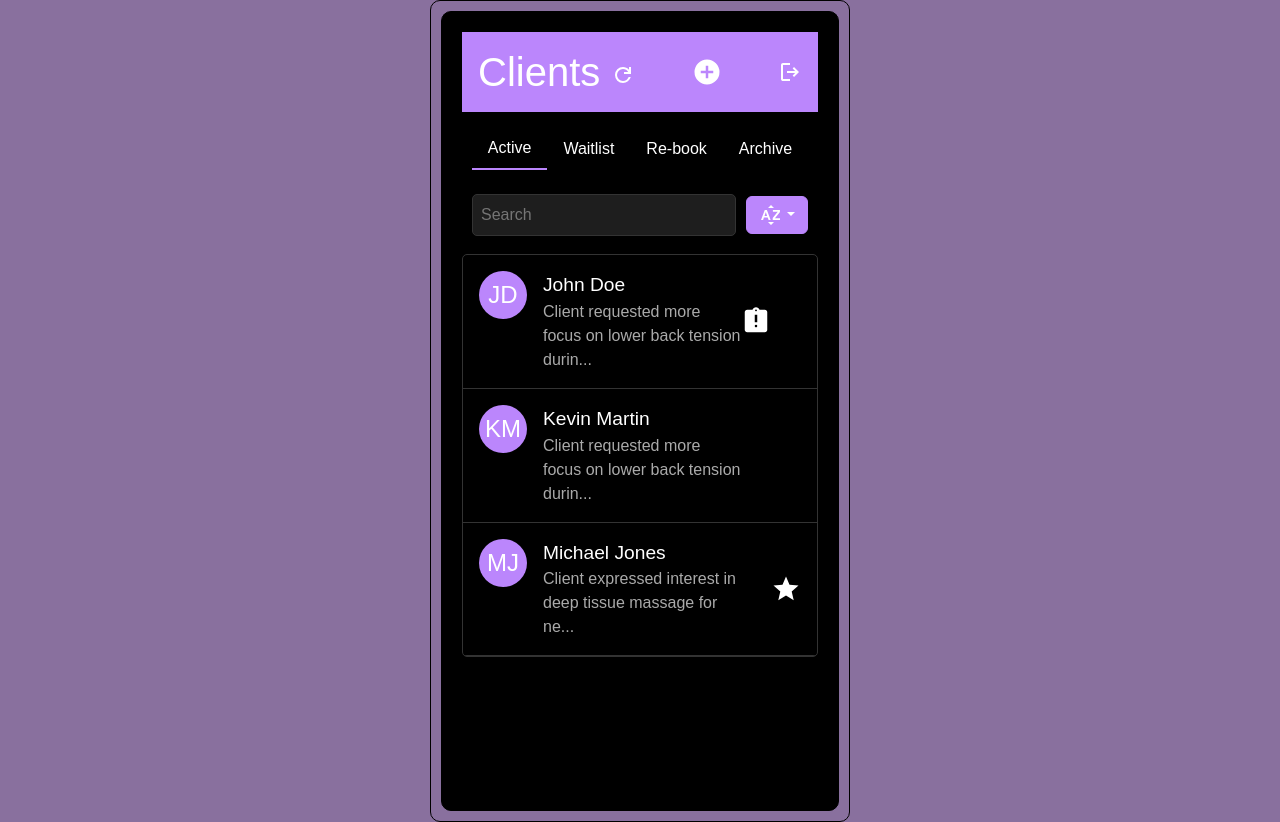
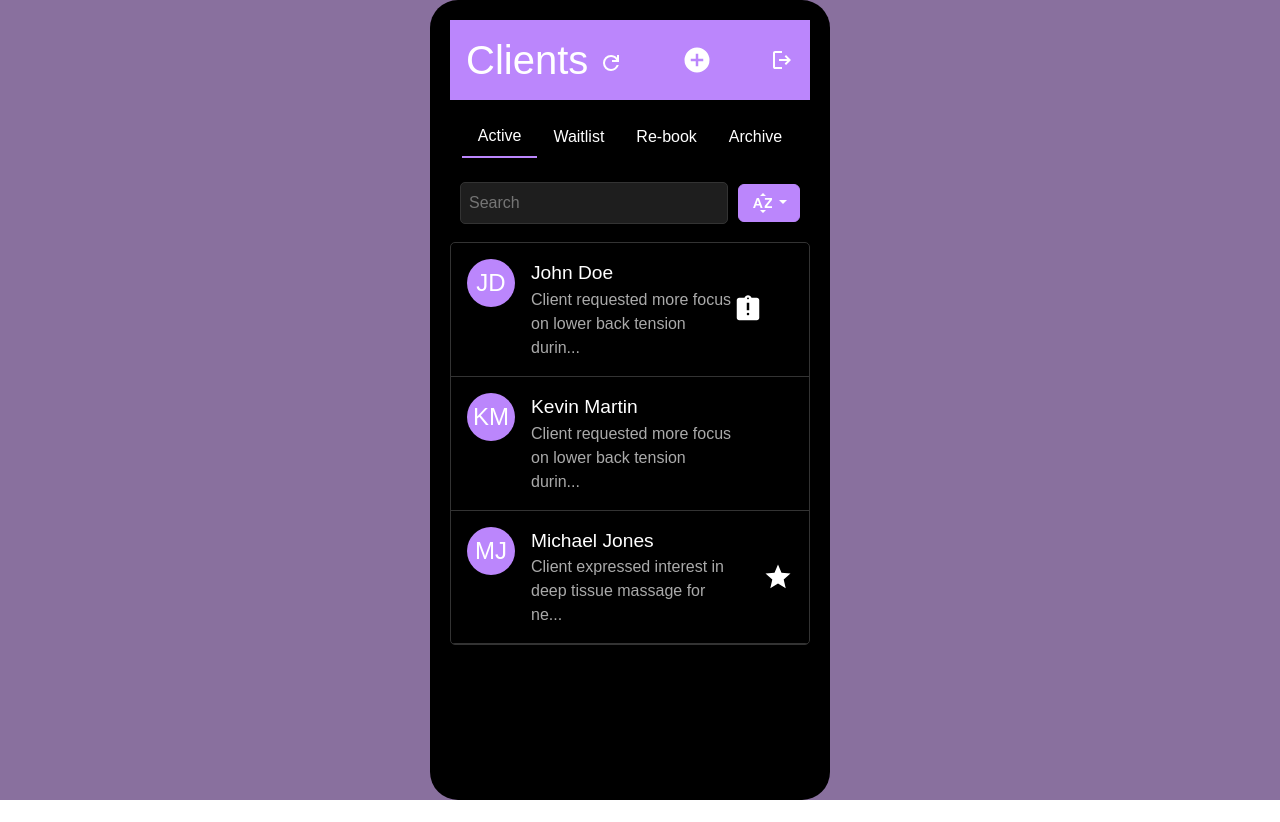
Before and after one commit to randyer/ATM-app-demo, a React (Create React App) app: page / in a window 1280 px wide. After the commit the page ends 800 px from the top, so only its background shows below. Built offline with nearby package versions, Linux system fonts and the light colour scheme.

Commit message:
updated styling for mockup

```diff
--- a/src/App.js
+++ b/src/App.js
@@ -416,9 +416,9 @@ function App() {
           maxWidth: "420px",
           margin: "0 auto",
           backgroundColor: "#89709E",
-          borderRadius: "10px",
-          border: "1px solid black", // Add border
-          padding: "10px", // Add padding for better appearance
+
+          // border: "1px solid black", // Add border
+          // padding: "10px", // Add padding for better appearance
         }}
       >
         <Router basename="">
@@ -427,10 +427,11 @@ function App() {
             className="App"
             style={{
               maxWidth: "400px",
-              margin: "0 auto",
+              // margin: "0 auto",
+              // maxHeight: "calc(100vh - 28px - 20px)",
               backgroundColor: "black",
-              borderRadius: "10px",
-              border: "1px solid black", // Add border
+              borderRadius: "28px",
+              // border: "1px solid black", // Add border
               padding: "20px", // Add padding for better appearance
             }}
           >
```
